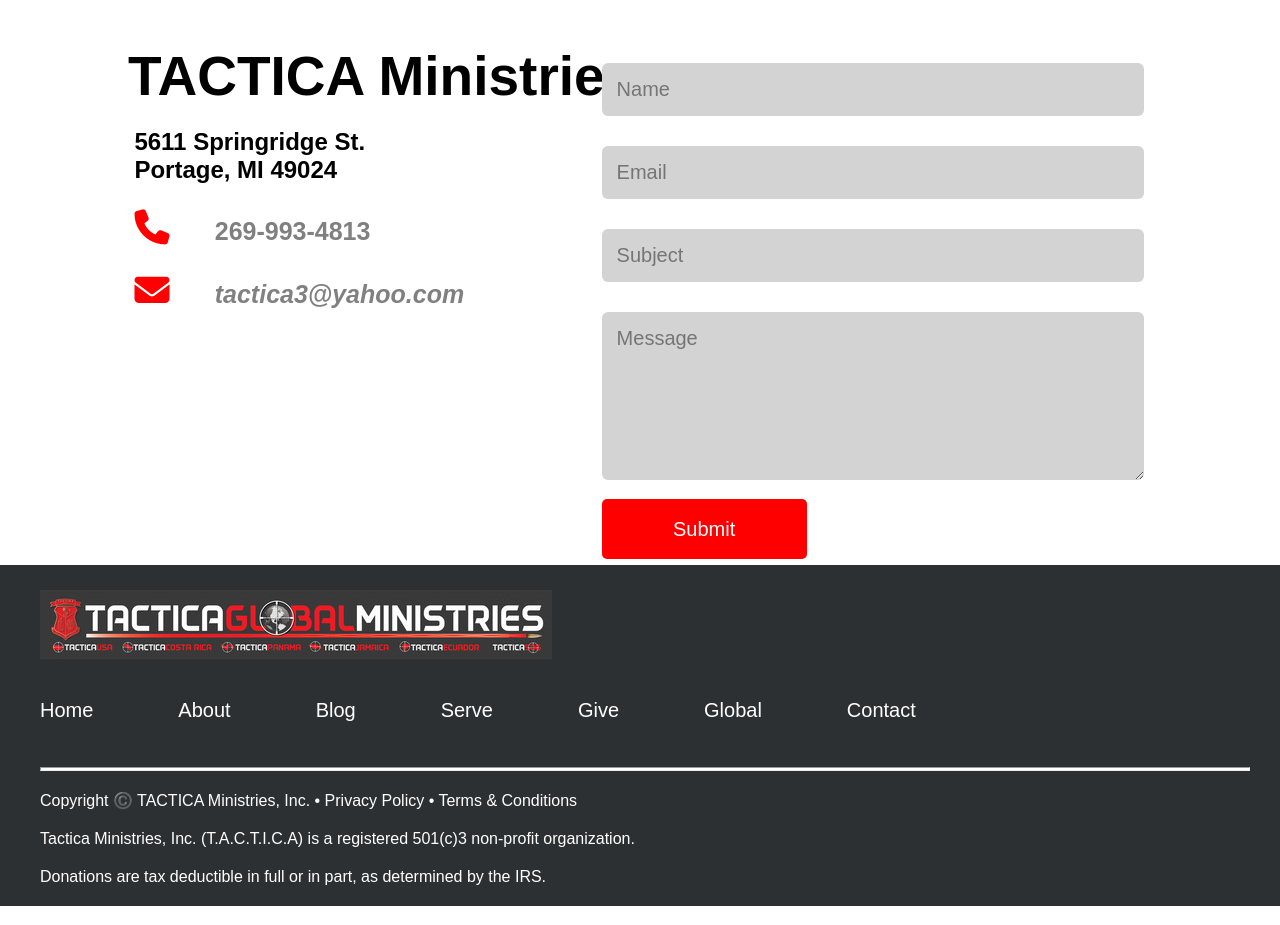
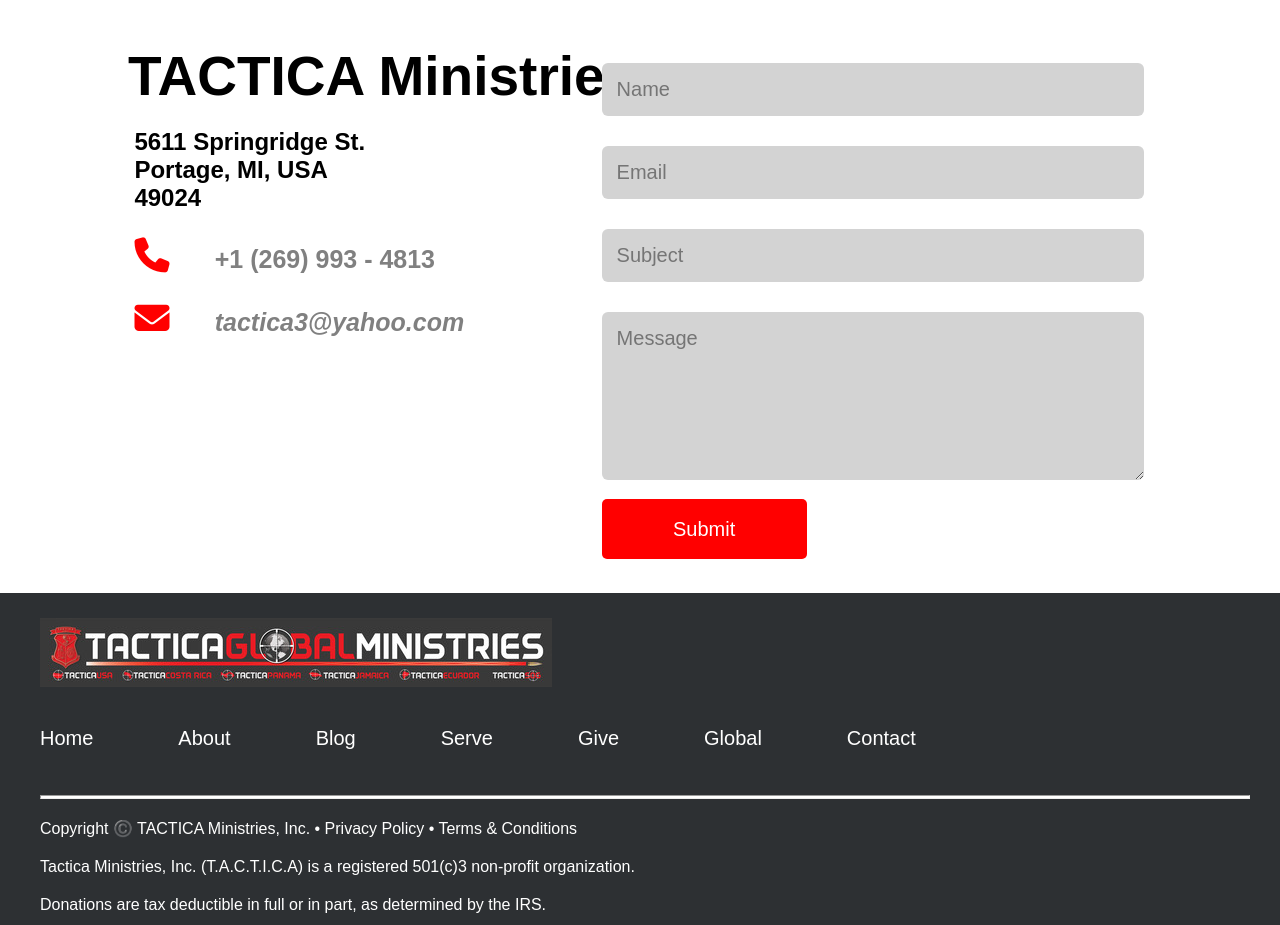
Before and after one commit to andreschoque3/Tactica_Website, a React (Create React App) app in the folder client/: page /Contact in a window 1280 px wide. Shown: the part 1000-1925 px from the top of the page. Built offline with nearby package versions, Linux system fonts and the light colour scheme; the HTML template or start-up script is replaced by a standard one.

Commit message:
Minor details

```diff
--- a/client/src/Pages/Contact.jsx
+++ b/client/src/Pages/Contact.jsx
@@ -17,8 +17,8 @@
     <section className='contac-section'>
       <div className='contact-det'>
         <h1>TACTICA Ministries</h1>
-        <h2>5611 Springridge St. Portage, MI 49024</h2>
-        <p className='phone-num'><i className='fas fa-phone'></i> 269-993-4813</p>
+        <h2>5611 Springridge St. Portage, MI, USA 49024</h2>
+        <p className='phone-num'><i className='fas fa-phone'></i> +1 (269) 993 - 4813</p>
         <p className='email'><i className='fas fa-envelope'></i> tactica3@yahoo.com</p>
       </div>
 
```
